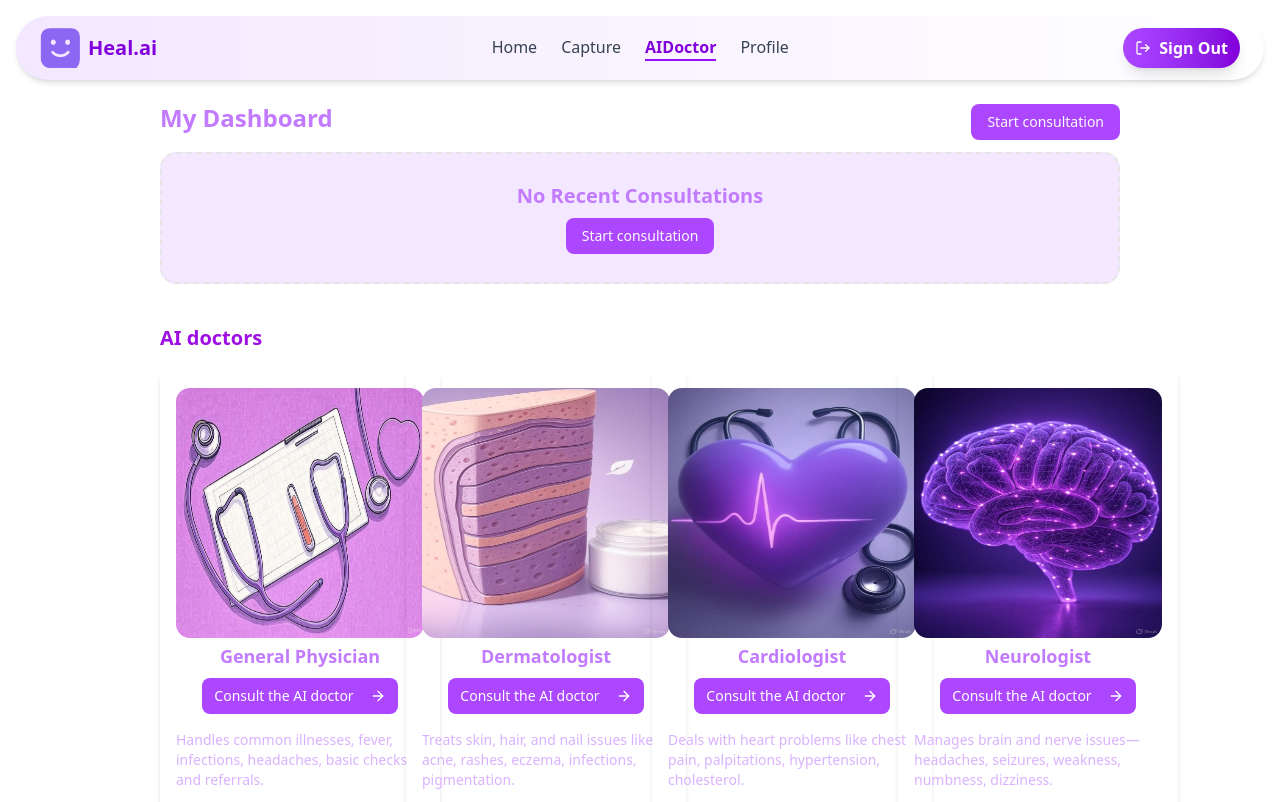
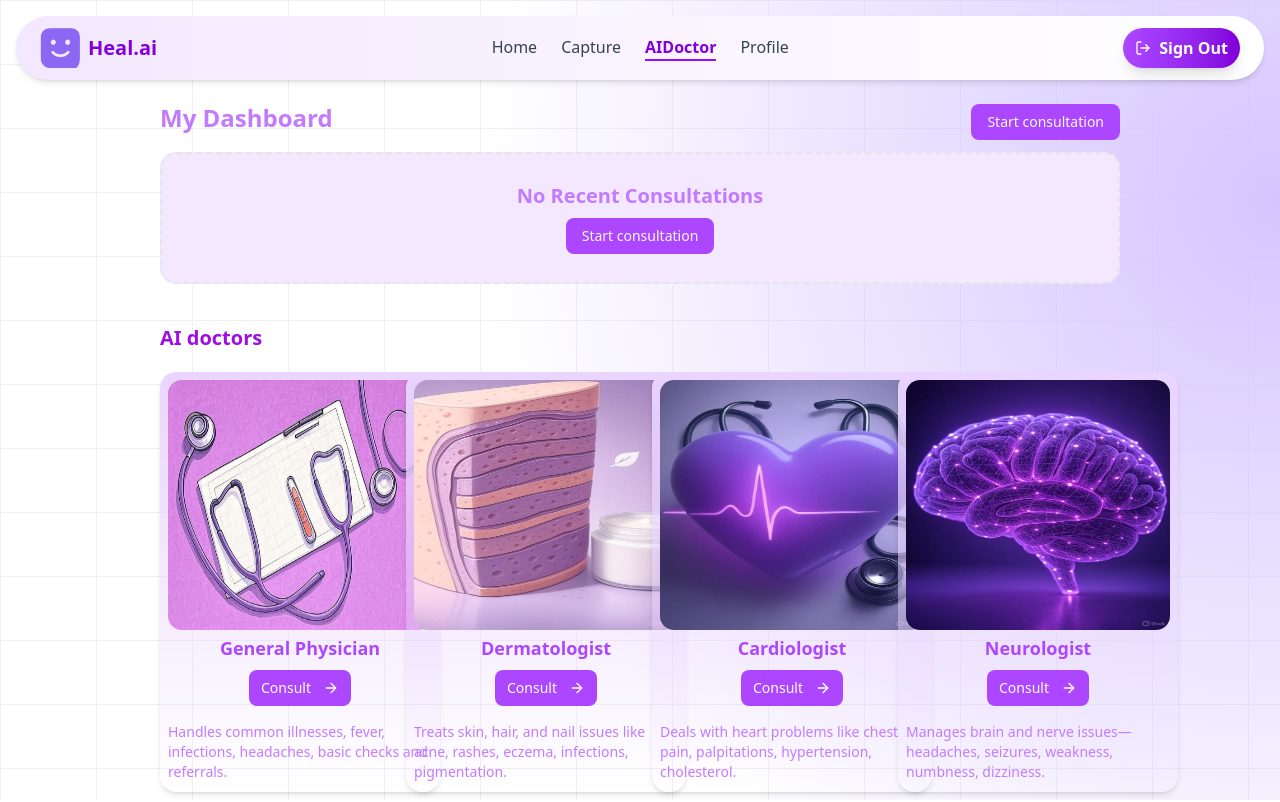
Before and after one commit to sharansyrax/Heal.ai, a Next.js app: page /dashboard/aicare in a window 1280 px wide. Shown: the top 802 px of the page. Built offline with nearby package versions, Linux system fonts and the light colour scheme.

Commit message:
edited card

```diff
--- a/app/(routes)/dashboard/_components/DoctorCard.tsx
+++ b/app/(routes)/dashboard/_components/DoctorCard.tsx
@@ -14,13 +14,15 @@ type props ={
 }
 const DoctorCard = ({doctorAgent}:props) => {
   return (
-    <div className='border-white shadow-md p-4 w-40 h-90  md:w-70 md:h-110 flex items-center flex-col '>
+    <div className='border-white shadow-md p-2 w-40 h-90  md:w-70 md:h-105 flex items-center flex-col  rounded-2xl
+    bg-gradient-to-t from-white-100 to-purple-200
+      '>
        <img
         src={"/"+doctorAgent.imageUrl}
         alt={doctorAgent.specialist}
       className="w-full h-[250px] rounded-xl "
       />
-      <h2 className='font-bold mt-1 text-lg text-purple-400'>{doctorAgent.specialist}</h2>
+      <h2 className='font-bold mt-1 text-lg text-purple-500'>{doctorAgent.specialist}</h2>
 
 {/* Mobile only */}
 <Button variant="ghost" className=" mt-3 flex items-center  text-sm text-white md:hidden bg-purple-500 hover:bg-purple-400">
@@ -29,11 +31,11 @@ const DoctorCard = ({doctorAgent}:props) => {
 
 {/* Desktop only */}
 <Button variant="ghost" className=" mt-2  hidden md:flex bg-purple-500 hover:bg-purple-400 text-white">
-  Consult the AI doctor <ArrowRight className="ml-2" />
+  Consult  <ArrowRight className="ml-1" />
 </Button>
 
 
-<p className="hidden mt-4 md:block md:line-clamp-2 text-sm text-purple-300 ">
+<p className="hidden mt-4 md:block md:line-clamp-2 text-sm text-purple-400 ">
   {doctorAgent.description}
 </p>
 
--- a/app/(routes)/dashboard/_components/dialogbox.tsx
+++ b/app/(routes)/dashboard/_components/dialogbox.tsx
@@ -1,4 +1,5 @@
-import React from 'react'
+"use client"
+import React, { useState } from 'react'
 import {
   Dialog,
   DialogContent,
@@ -12,6 +13,8 @@ import { Textarea } from "@/components/ui/textarea"
 import { Button } from '@/components/ui/button'
 import { DialogClose } from '@radix-ui/react-dialog'
 const Dialogbox = () => {
+
+  const [note,setNote]=useState<string>();
   return (
     <div>
         <Dialog>
@@ -24,7 +27,7 @@ const Dialogbox = () => {
                 <DialogDescription>
                    <div>
                     <h2>Add symptoms</h2>
-                    <Textarea placeholder='add details here...' className='h-[200px] mt-1'></Textarea>
+                    <Textarea onChange={(e)=>{setNote(e.target.value)}} placeholder='add details here...' className='h-[200px] mt-1'></Textarea>
                    </div>
                 </DialogDescription>
                 </DialogHeader>
@@ -33,7 +36,7 @@ const Dialogbox = () => {
 
                     <Button variant={'outline'}>cancel</Button>
                     </DialogClose>
-                    <Button>next</Button>
+                    <Button disabled={!note}>next</Button>
                 </DialogFooter>
             </DialogContent>
         </Dialog>
--- a/app/(routes)/dashboard/aicare/page.tsx
+++ b/app/(routes)/dashboard/aicare/page.tsx
@@ -8,6 +8,9 @@ import Dialogbox from '../_components/dialogbox'
 const page = () => {
   return (
     <div>
+      <div className="fixed inset-0 -z-10 min-h-screen w-full bg-white bg-[linear-gradient(to_right,#f0f0f0_1px,transparent_1px),linear-gradient(to_bottom,#f0f0f0_1px,transparent_1px)] bg-[size:6rem_4rem]">
+  <div className="absolute inset-0 bg-[radial-gradient(circle_800px_at_100%_200px,#d5c5ff,transparent)]" />
+</div>
       <div className='flex justify-between items-center'>
      <h2 className='font-bold text-2xl text-purple-400'>My Dashboard</h2>
     <Dialogbox></Dialogbox>
```
